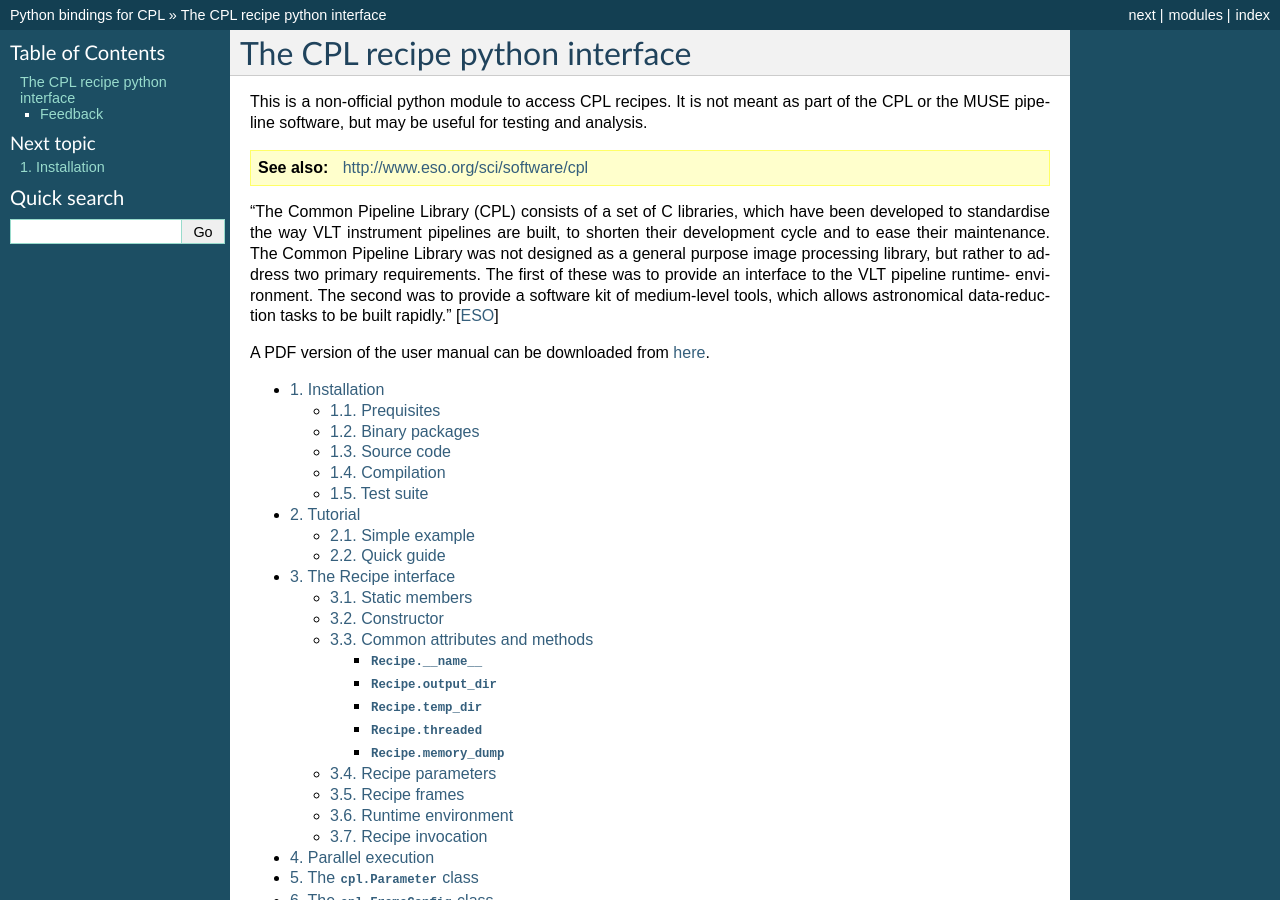
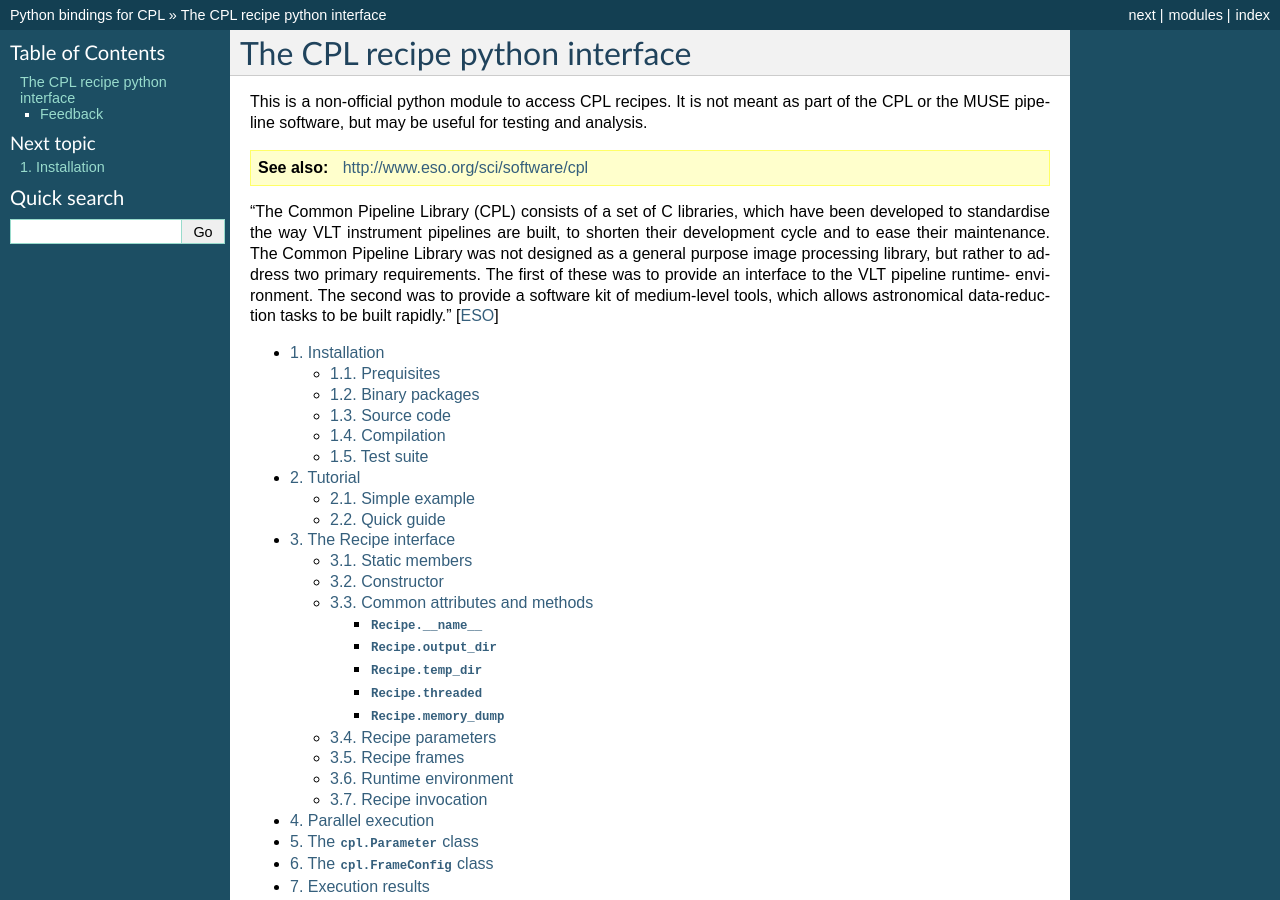
Before and after one commit to olebole/python-cpl, a Sphinx documentation site: the page built from doc/index.rst, in a window 1280 px wide and 900 px high. Built offline with Sphinx 7.4.7, drawn with Linux system fonts in a browser that asks for light colours; the version number is read from the project's files by our own code.

Commit message:
Remove obsolete link to PDF download.

```diff
--- a/doc/index.rst
+++ b/doc/index.rst
@@ -26,8 +26,6 @@ second was to provide a software kit of medium-level tools, which allows
 astronomical data-reduction tasks to be built rapidly."
 [`ESO <http://www.eso.org/sci/software/cpl/introduction.html>`_]
 
-A PDF version of the user manual can be downloaded from `here <python-cpl-0.6.2.pdf>`_.
-
 .. toctree::
    :numbered:
 
```
